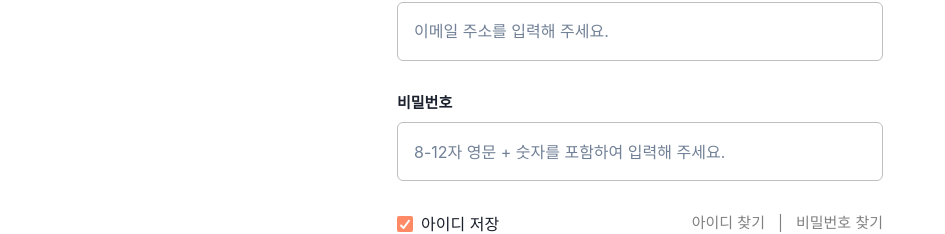
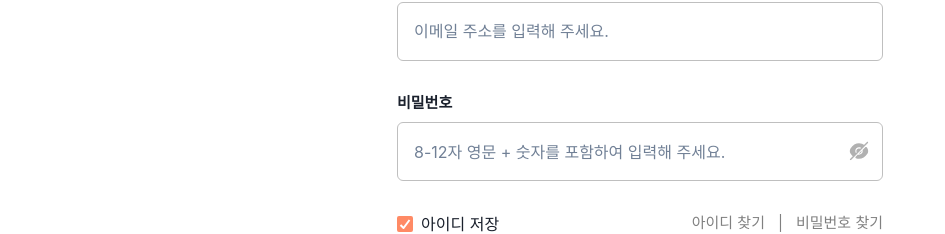
Before and after one commit to msdio/Tamago, a Next.js app in the folder client/: page /login in a window 1280 px wide. Shown: the part 242-476 px from the top of the page, without its empty margins (0-945 px from the left). Built offline with nearby package versions, Linux system fonts and the light colour scheme.

Commit message:
[#12] feat: password show button add

```diff
--- a/client/component/login/login-form.tsx
+++ b/client/component/login/login-form/index.tsx
@@ -1,5 +1,6 @@
 import { Input, Flex, Checkbox, Button, Text, FormControl, FormLabel } from '@chakra-ui/react';
 import Image from 'next/image';
+import LoginPasswordForm from './password';
 
 // NOTE : form 을 더 분리해야 할지는 후에 로직을 만들면서 생각해볼 것 같습니다.
 function LoginForm() {
@@ -17,19 +18,7 @@ function LoginForm() {
           h='59px'
         />
       </FormControl>
-      <FormControl>
-        <FormLabel fontSize='15px' fontWeight={700}>
-          비밀번호
-        </FormLabel>
-        <Input
-          type='password'
-          placeholder='8-12자 영문 + 숫자를 포함하여 입력해 주세요.'
-          border={'.6px solid #BFBFBF'}
-          colorScheme='tamago'
-          focusBorderColor='tamago.500'
-          h='59px'
-        />
-      </FormControl>
+      <LoginPasswordForm />
       <Flex justifyContent='space-between'>
         <Checkbox defaultChecked colorScheme='tamago'>
           아이디 저장
--- /dev/null
+++ b/client/component/login/login-form/password.tsx
@@ -0,0 +1,41 @@
+import { useState } from 'react';
+import { Box, Button, FormControl, FormLabel, Input, InputGroup, InputRightElement } from '@chakra-ui/react';
+import Image from 'next/image';
+
+function LoginPasswordForm() {
+  const [show, setShow] = useState(false);
+
+  const handleShowClick = () => {
+    console.log('handleShowClick: ');
+    setShow(!show);
+  };
+
+  return (
+    <FormControl>
+      <FormLabel fontSize='15px' fontWeight={700}>
+        비밀번호
+      </FormLabel>
+      <InputGroup>
+        <Input
+          type={show ? 'text' : 'password'}
+          placeholder='8-12자 영문 + 숫자를 포함하여 입력해 주세요.'
+          border={'.6px solid #BFBFBF'}
+          colorScheme='tamago'
+          focusBorderColor='tamago.500'
+          h='59px'
+        />
+        <InputRightElement>
+          <Box onClick={handleShowClick} h={'5px'} mr='2'>
+            {show ? (
+              <Image src={'/image/eyeslash.svg'} alt='eyeslash' width={22} height={22} />
+            ) : (
+              // TODO : eye svg 교체
+              <Image src={'/image/eyeslash.svg'} alt='eyeslash' width={22} height={22} />
+            )}
+          </Box>
+        </InputRightElement>
+      </InputGroup>
+    </FormControl>
+  );
+}
+export default LoginPasswordForm;
```
Also changed, not shown: client/public/image/eyeslash.svg (added).
